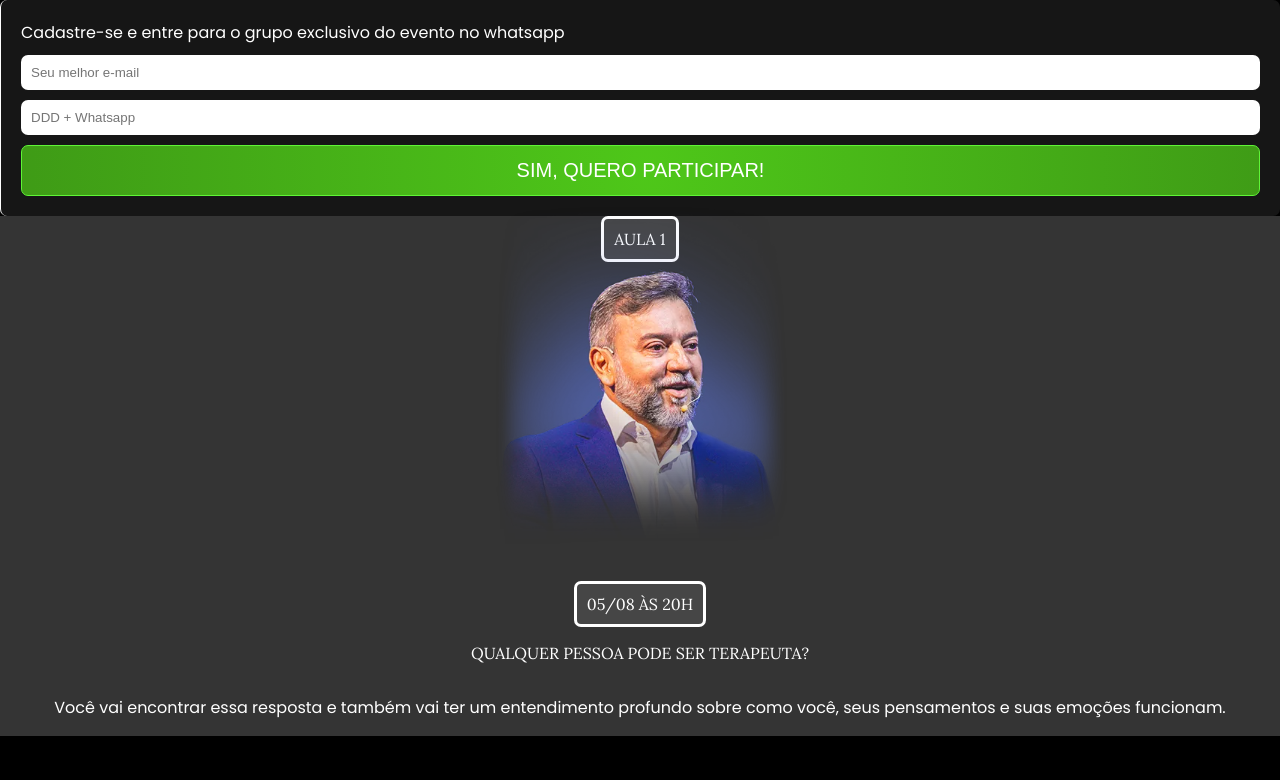
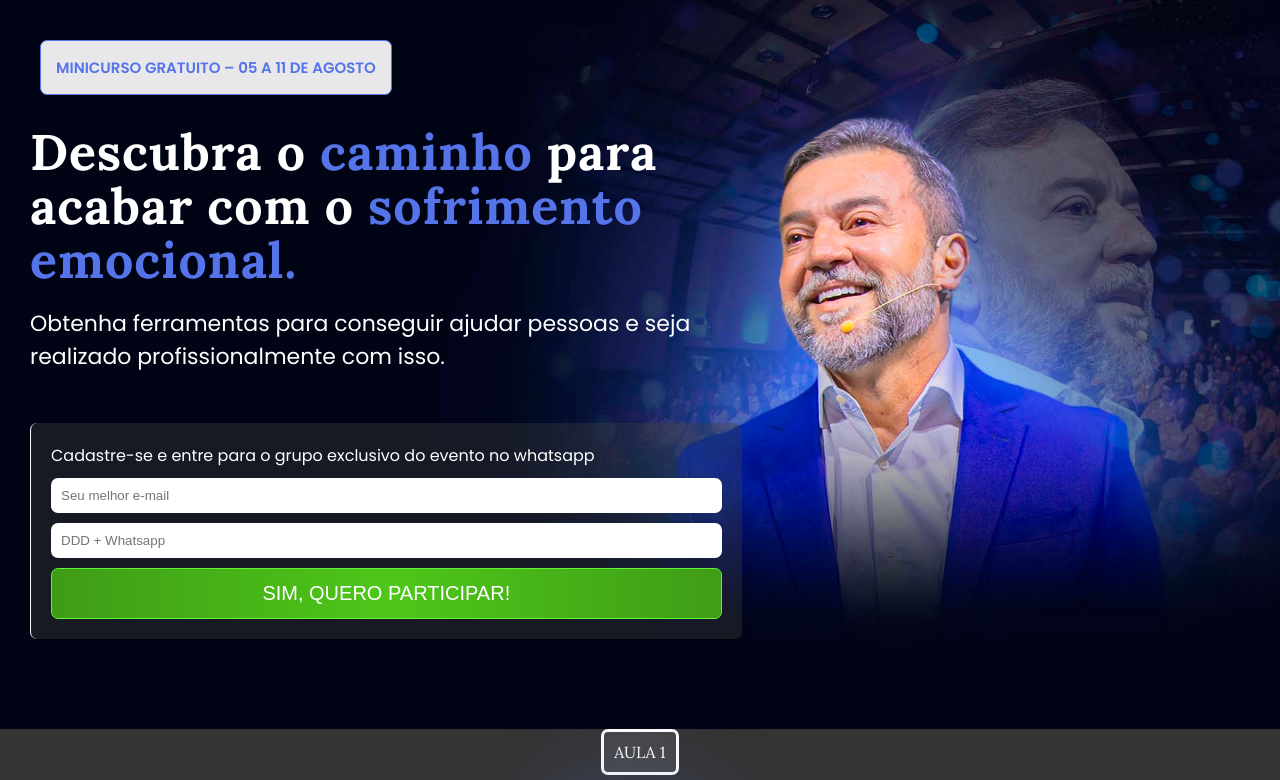
Before and after one commit to clovisdasilvaneto/IBFT-training-template, a React (Vite) app: page / in a window 1280 px wide. Shown: the top 780 px of the page. Built offline with nearby package versions, Linux system fonts and the light colour scheme; the HTML template or start-up script is replaced by a standard one.

Commit message:
feat: completion of discovery

```diff
--- a/src/components/DiscoveryForm/index.ts
+++ b/src/components/DiscoveryForm/index.ts
@@ -0,0 +1,3 @@
+import DiscoveryForm from "./DiscoveryForm";
+
+export default DiscoveryForm;
--- a/src/components/DiscoveryForm/styled.ts
+++ b/src/components/DiscoveryForm/styled.ts
@@ -3,7 +3,6 @@ import Button from "../Button";
 
 export const DiscoveryFormWrapper = styled.div`
   width: 100%;
-  height: 100%;
   background: rgba(61, 61, 61, 0.36);
   padding: 20px;
   border-left: 1px solid white;
--- a/src/components/Typography/Typography.tsx
+++ b/src/components/Typography/Typography.tsx
@@ -1,7 +1,7 @@
 import { TPalette, TTypography } from "../../theme/config/types";
 import { TypographyStyled } from "./styled";
 
-interface TypographyProps {
+export interface TypographyProps {
   children: any;
   component: any;
   color?: keyof TPalette;
--- a/src/containers/Discovery/Discovery.tsx
+++ b/src/containers/Discovery/Discovery.tsx
@@ -1,5 +1,34 @@
+import DiscoveryForm from "../../components/DiscoveryForm";
+import Typography from "../../components/Typography";
+import { DiscoveryArticle, DiscoveryFlag, DiscoveryWrapper } from "./styled";
+
 function Discovery() {
-  return <div>Discovery </div>;
+  return (
+    <DiscoveryWrapper>
+      <DiscoveryArticle>
+        <DiscoveryFlag component={"div"} color="primary" font="Poppins">
+          MINICURSO GRATUITO – 05 A 11 DE AGOSTO
+        </DiscoveryFlag>
+        <header>
+          <Typography component={"h1"}>
+            Descubra o{" "}
+            <Typography component={"span"} color="primary">
+              caminho
+            </Typography>{" "}
+            para acabar com o{" "}
+            <Typography component={"span"} color="primary">
+              sofrimento emocional.
+            </Typography>
+          </Typography>
+        </header>
+        <Typography component={"h2"} font="Poppins">
+          Obtenha ferramentas para conseguir ajudar pessoas e seja realizado
+          profissionalmente com isso.
+        </Typography>
+        <DiscoveryForm />
+      </DiscoveryArticle>
+    </DiscoveryWrapper>
+  );
 }
 
 export default Discovery;
--- /dev/null
+++ b/src/containers/Discovery/styled.ts
@@ -0,0 +1,45 @@
+import styled from "@emotion/styled";
+import Typography from "../../components/Typography";
+
+export const DiscoveryWrapper = styled.section`
+  display: flex;
+  width: 100%;
+  margin: 0 auto;
+  padding: 20px 20px 80px 20px;
+  background-image: url("/BANNER-JPG-RGB-NORMAL.jpg");
+  background-size: cover;
+`;
+
+export const DiscoveryArticle = styled.article`
+  height: auto;
+  width: 59%;
+  padding: 10px;
+
+  & > header > h1 {
+    font-size: 50px;
+    font-weight: 800;
+    line-height: 54px;
+    letter-spacing: 1px;
+    margin-top: 20px;
+    margin-bottom: 20px;
+  }
+
+  h2 {
+    font-size: 22px;
+    font-weight: 400;
+    margin-bottom: 50px;
+  }
+`;
+
+export const DiscoveryFlag = styled(Typography)`
+  display: inline-block;
+  padding: 15px;
+  background-color: ${({ theme }) => theme.palette.primary.light};
+  border: solid 1px;
+  border-radius: ${({ theme }) => theme.measures.radius};
+  font-size: 15px;
+  font-weight: 600;
+  height: auto;
+  align-items: center;
+  margin: 10px;
+`;
--- a/src/pages/Home/Home.tsx
+++ b/src/pages/Home/Home.tsx
@@ -1,10 +1,10 @@
-import DiscoveryForm from "../../components/DiscoveryForm/DiscoveryForm";
+import Discovery from "../../containers/Discovery";
 import { HomeWrapper } from "./styled";
 
 function Home() {
   return (
     <HomeWrapper>
-      <DiscoveryForm />
+      <Discovery />
     </HomeWrapper>
   );
 }
```
Also changed, not shown: public/BANNER-JPG-RGB-NORMAL.jpg (renamed from src/assets/img/BANNER-JPG-RGB-NORMAL.jpg).
